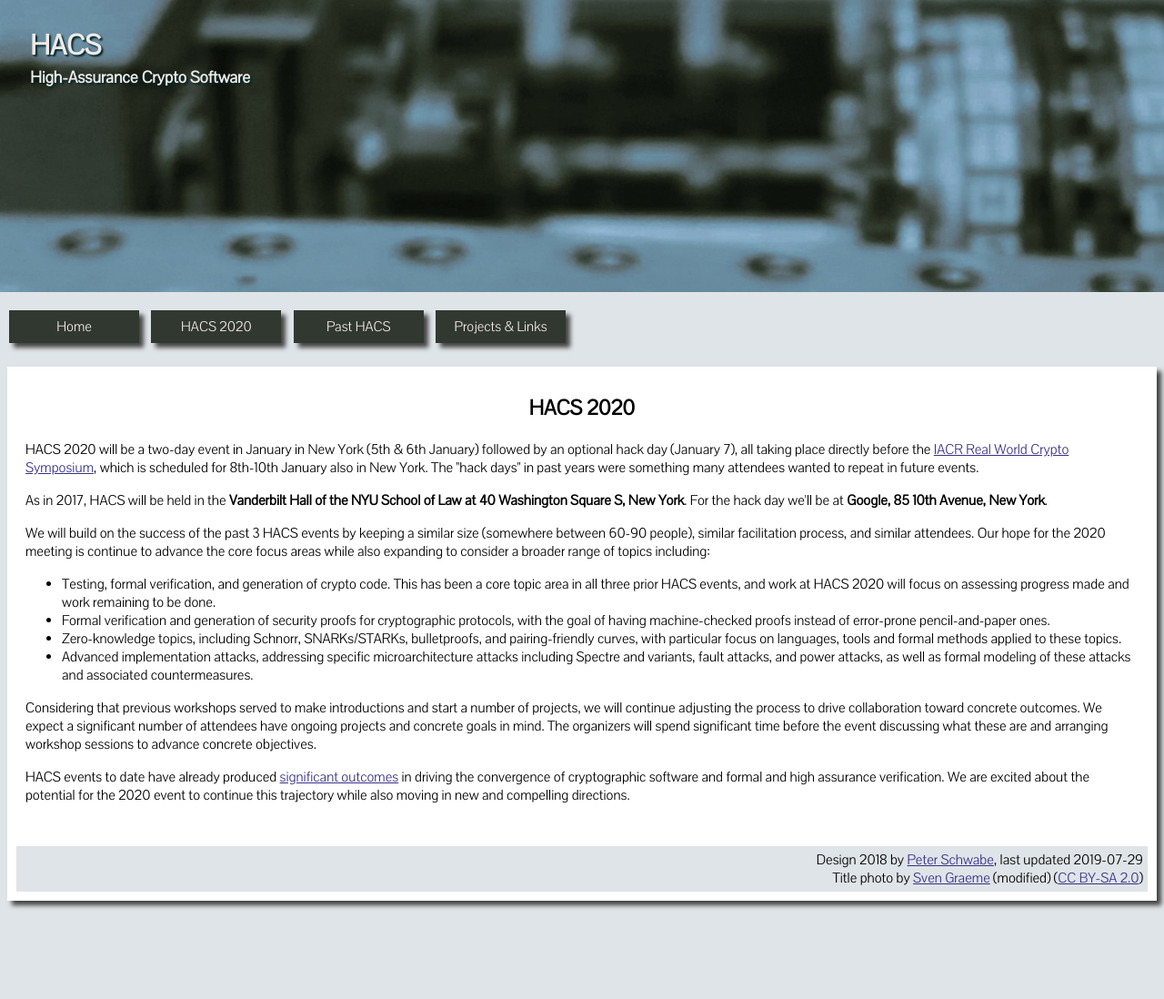
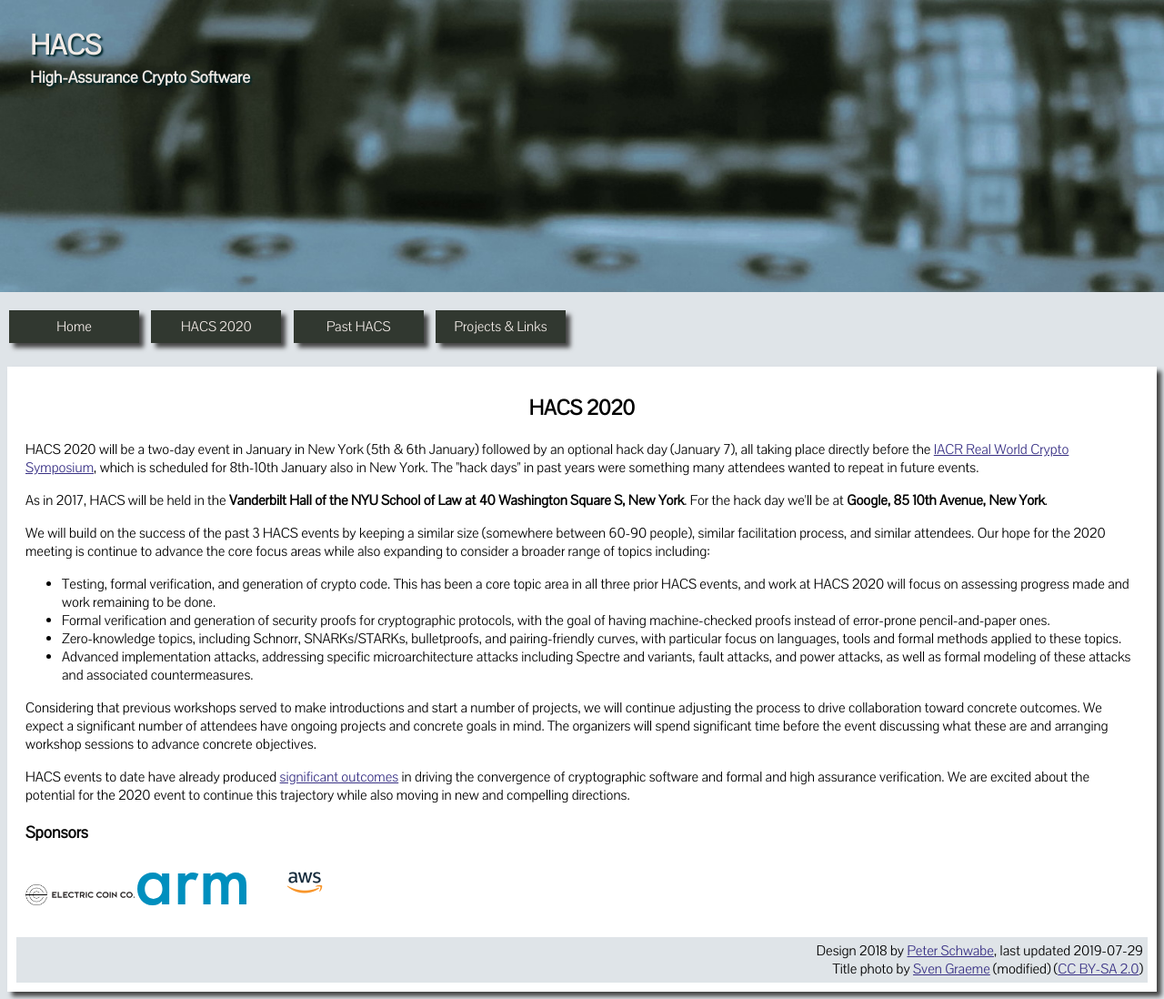
Before and after one commit to HACS-workshop/HACS-workshop.github.io, a Jekyll site: the page built from hacs2020.html, in a window 1280 px wide. Shown: the whole page at 91% size. Built offline with Jekyll 4.4.1, drawn with Linux system fonts in a browser that asks for light colours; before the commit the page ends 998 px from its top, so only the background shows below that.

Commit message:
Some Sponsor logos online.

```diff
--- a/hacs2020.html
+++ b/hacs2020.html
@@ -22,7 +22,7 @@ For the hack day we'll be at <b>Google, 85 10th Avenue, New York</b>.
 We will build on the success of the past 3 HACS events by keeping a similar size (somewhere between 60-90 people),
 similar facilitation process, and similar attendees.
 Our hope for the 2020 meeting is continue to advance the core focus areas while also expanding to consider a broader range of topics including:
-<p>
+</p>
 
 <ul>
   <li>
@@ -60,4 +60,7 @@ in driving the convergence of cryptographic software and formal and high assuran
 We are excited about the potential for the 2020 event to continue this trajectory while also moving in new and compelling directions.
 </p>
 
-</p>
+<h3>Sponsors</h3>
+<img style="max-height:90px;max-width:120px;" src="./src/logos/electriccoin.png" alt="Electric Coin Co."/>
+<img style="max-height:90px;max-width:120px;" src="./src/logos/arm.svg" alt="ARM"/>
+<img style="max-height:90px;max-width:120px;" src="./src/logos/aws.png" alt="AWS"/>
```
Also changed, not shown: src/logos/apple.svg (added), src/logos/arm.svg (added), src/logos/aws.png (added), src/logos/electriccoin.png (added), src/logos/iacrlogo.png (deleted), src/logos/univsantiago.jpg (deleted), src/logos/univsantiago.png (deleted).
